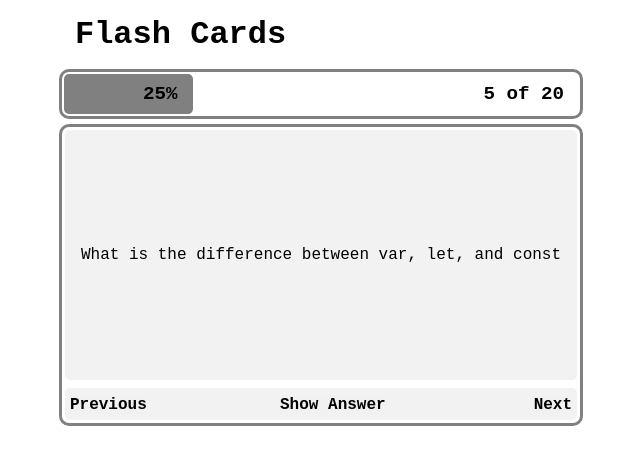
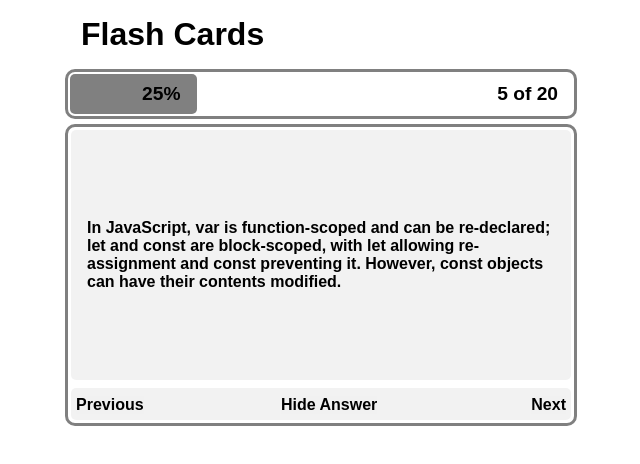
Before and after one commit to Sheng232/React-Flash-Card, a React (Vite) app in the folder Flash-Card-Project/: page / in a window 1280 px wide. Both pictures are taken after a click on the button "Show Answer". Shown: the top 464 px of the page, without its empty margins (319-959 px from the left). Built offline with nearby package versions, Linux system fonts and the light colour scheme.

Commit message:
added a flip function with state

```diff
--- a/Flash-Card-Project/src/components/Flashcard.jsx
+++ b/Flash-Card-Project/src/components/Flashcard.jsx
@@ -11,12 +11,12 @@ function Flashcard(props){
     return(
         <div className="container flexbox">
             <div className="flashcard flexbox">
-                <p className={isFront && "front-text"}>{props.frontText}</p>
-                <p className={"back-text"}>{props.backText}</p>
+                <p className={`front-text ${!isFront ? "invisible" : ""}`}>{props.frontText}</p>
+                <p className={`back-text ${isFront ? "invisible" : ""}`}>{props.backText}</p>
             </div>
             <div className="inputs">
                 <button className="previous">Previous</button>
-                <button className="show-answer" onClick={flipCard}>Show Answer</button>
+                <button className="show-answer" onClick={flipCard}>{isFront ? "Show Answer" : "Hide Answer"}</button>
                 <button className="next">Next</button>
             </div>
         </div>
--- a/Flash-Card-Project/src/index.css
+++ b/Flash-Card-Project/src/index.css
@@ -2,7 +2,7 @@
     box-sizing: border-box;
     margin: 0;
     padding: 0;
-    font-family: 'Courier New', Courier, monospace;
+    font-family: sans-serif;
 }
 .title{
     margin: 1rem;
@@ -54,6 +54,7 @@ body{
     justify-content: center;
 }
 .flashcard{
+    max-width: 500px;
     width: 100%;
     height: 250px;
     background-color: #f2f2f2f2;
@@ -94,6 +95,7 @@ button{
     font-weight: bold;
     font-size: 1rem;
 }
-.back-text{
+
+.invisible{
     display: none;
 }
```
